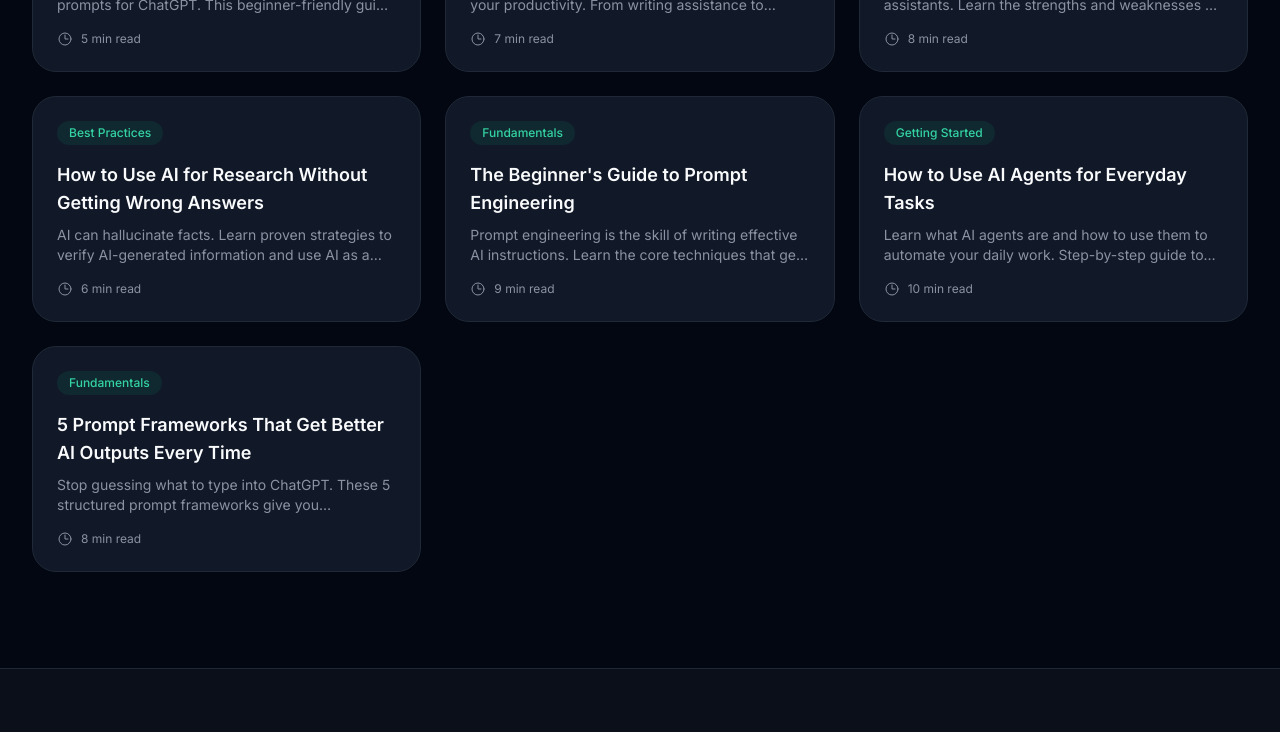
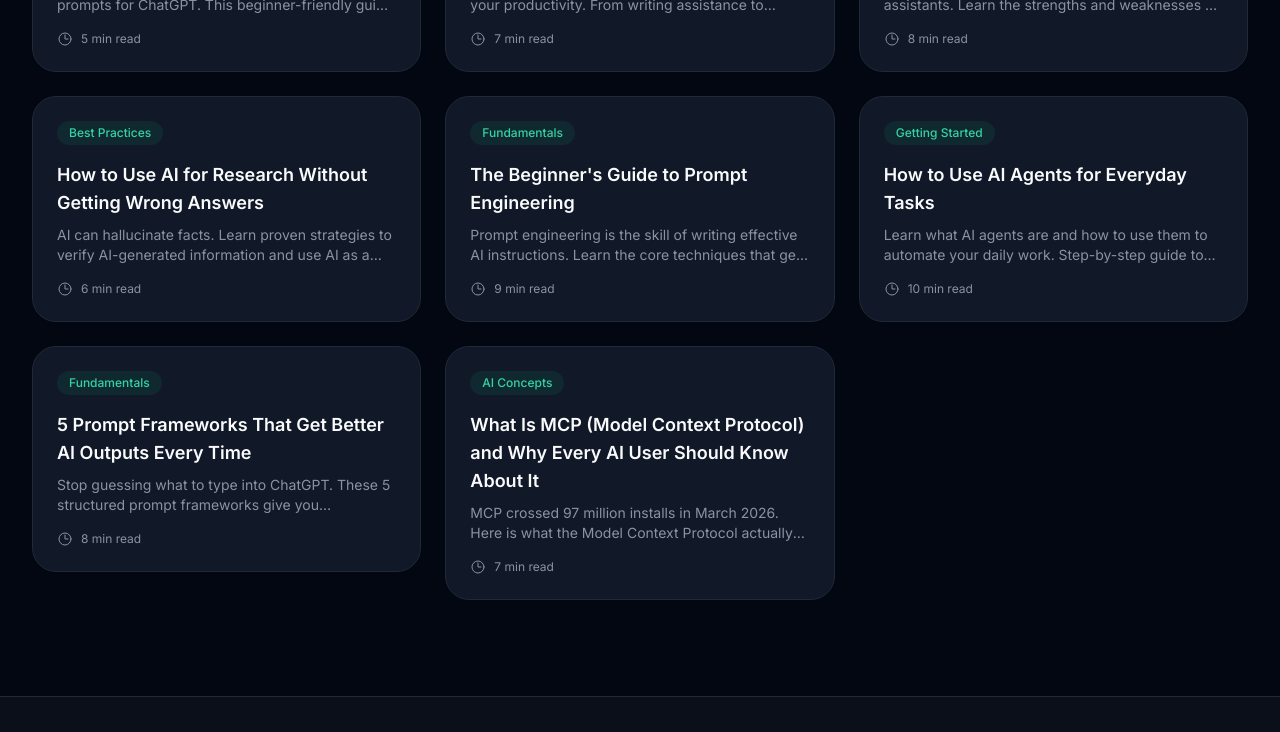
Before and after one commit to dorilabaki/how-to-use-ai, a Next.js app: page /resources in a window 1280 px wide. Shown: the part 578-1310 px from the top of the page. Built offline with nearby package versions, Linux system fonts and the light colour scheme.

Commit message:
Add article: What Is MCP (Model Context Protocol)
Covers MCP architecture, 97M+ installs milestone, practical use cases,
and getting started guide. Sources: Agentic AI Foundation data,
modelcontextprotocol.io, Linux Foundation announcements.

```diff
--- a/src/data/articles.ts
+++ b/src/data/articles.ts
@@ -933,6 +933,80 @@ For hands-on practice with prompt templates across different use cases, check ou
 
 If you're using AI alongside spreadsheet tools, [Office Productivity Hacks](https://officeproductivityhacks.com) covers how structured prompting applies to Excel Copilot and Google Sheets Gemini features.
 `
+  },
+  {
+    slug: 'what-is-mcp-model-context-protocol',
+    title: 'What Is MCP (Model Context Protocol) and Why Every AI User Should Know About It',
+    description: 'MCP crossed 97 million installs in March 2026. Here is what the Model Context Protocol actually does, how it works, and why it changes how you interact with AI tools.',
+    category: 'AI Concepts',
+    readTime: '7 min read',
+    publishedAt: '2026-04-17',
+    author: 'How Do I Use AI',
+    content: `
+## The Problem MCP Solves
+
+You've probably hit this wall: you ask ChatGPT or Claude a question about your own data, and it can't help because it doesn't have access. Your files, databases, calendars, and project management tools all live in separate silos. Until recently, connecting an AI model to your actual work required custom API integrations for every single tool.
+
+Model Context Protocol (MCP) fixes that. It's an open standard, originally introduced by Anthropic in November 2024, that gives AI models a universal way to connect to external tools and data sources. Think of it as a USB-C port for AI. Instead of a different cable for every device, you get one standard connector that works everywhere.
+
+## How MCP Works in Plain English
+
+MCP uses a client-server architecture built on JSON-RPC 2.0 (a lightweight messaging format). Here's the breakdown:
+
+**MCP Hosts** are the AI applications you already use. Claude Desktop, Cursor, Windsurf, and other AI-powered tools act as hosts. They're the front door.
+
+**MCP Clients** run inside those hosts. Each client maintains a one-to-one connection with an MCP server. When you ask Claude to check your calendar, the client handles the communication.
+
+**MCP Servers** are lightweight programs that expose specific capabilities. A Google Calendar MCP server, for example, lets the AI read your schedule, create events, and check conflicts. A GitHub MCP server lets it browse repos, create pull requests, and review code.
+
+The protocol defines three core building blocks:
+
+1. **Tools** let AI models take actions. Each tool is a named function with a clear description and a JSON schema defining what inputs it accepts. When you say "schedule a meeting for Thursday," the AI calls the calendar tool's create-event function.
+
+2. **Resources** give the model read-only access to context. File contents, database views, API responses. The AI can read them but can't change them through resources alone.
+
+3. **Prompts** are reusable templates that MCP servers can expose. They standardize common workflows so you don't have to write the same instructions repeatedly.
+
+## Why MCP Took Off So Fast
+
+The numbers tell the story. MCP crossed 97 million installs by March 2026, according to tracking from the Agentic AI Foundation (formed under the Linux Foundation in December 2025). That growth happened because MCP solved a real integration bottleneck.
+
+Before MCP, if you wanted Claude to work with Slack, you needed a Claude-specific Slack integration. If you wanted it to work with Notion, that was another integration. Each AI platform built its own connectors, and tool developers had to build separate integrations for each AI. MCP replaced that with one standard.
+
+The result: MCP now has community-built servers for hundreds of tools. Slack, Google Drive, GitHub, Notion, PostgreSQL, Stripe, Salesforce. If a tool has an API, someone has probably built an MCP server for it.
+
+## What You Can Actually Do With MCP Today
+
+Here are concrete use cases that work right now:
+
+**Research and writing.** Connect Claude to a web search MCP server and a Google Docs server. Ask it to research a topic, compile findings, and draft a document. All without leaving the chat.
+
+**Code development.** Connect to GitHub and your local filesystem. The AI can read your codebase, understand context from your repo's README and docs, suggest changes, create branches, and open pull requests.
+
+**Data analysis.** Connect to a PostgreSQL or BigQuery MCP server. Ask questions about your data in plain English and get SQL queries, results, and visualizations.
+
+**Project management.** Connect to Linear, Jira, or Asana servers. The AI can check your sprint status, create tickets from natural language descriptions, and summarize progress across projects.
+
+**Personal productivity.** Connect your calendar, email, and task manager. Ask "what's my day look like?" and get a unified briefing without opening four separate apps.
+
+## How to Get Started
+
+The fastest path depends on which AI tool you use:
+
+**Claude Desktop** has built-in MCP support. Open Settings, go to the Developer section, and you can add MCP servers by editing a JSON configuration file. The official MCP documentation at modelcontextprotocol.io walks through every step.
+
+**Cursor and Windsurf** (AI-powered code editors) also support MCP natively. Their documentation covers setup for coding-focused MCP servers.
+
+**For developers**, building your own MCP server is straightforward. Anthropic publishes SDKs in Python and TypeScript. A minimal server that exposes one tool can be built in under 50 lines of code. The official GitHub repository at github.com/modelcontextprotocol has reference implementations and examples.
+
+## What's Coming Next
+
+MCP is still evolving. The current specification covers tools, resources, and prompts, but the community is actively working on authentication standards, permission models, and multi-agent coordination patterns. The Agentic AI Foundation, which now includes contributions from Anthropic, OpenAI (via AGENTS.md), and Block's Goose framework, is driving standardization across the ecosystem.
+
+For non-developers, the practical takeaway is simple: MCP means your AI tools will keep getting more capable because connecting them to your actual data is getting easier. Instead of copy-pasting information between apps, you'll increasingly just ask your AI to do it directly.
+
+If you're interested in how AI integrates with your daily workflow tools, [Office Productivity Hacks](https://officeproductivityhacks.com) covers practical setups for Excel Copilot, Google Sheets, and other office tools that are adopting similar connectivity patterns.
+`
   }
 ];
 
```
